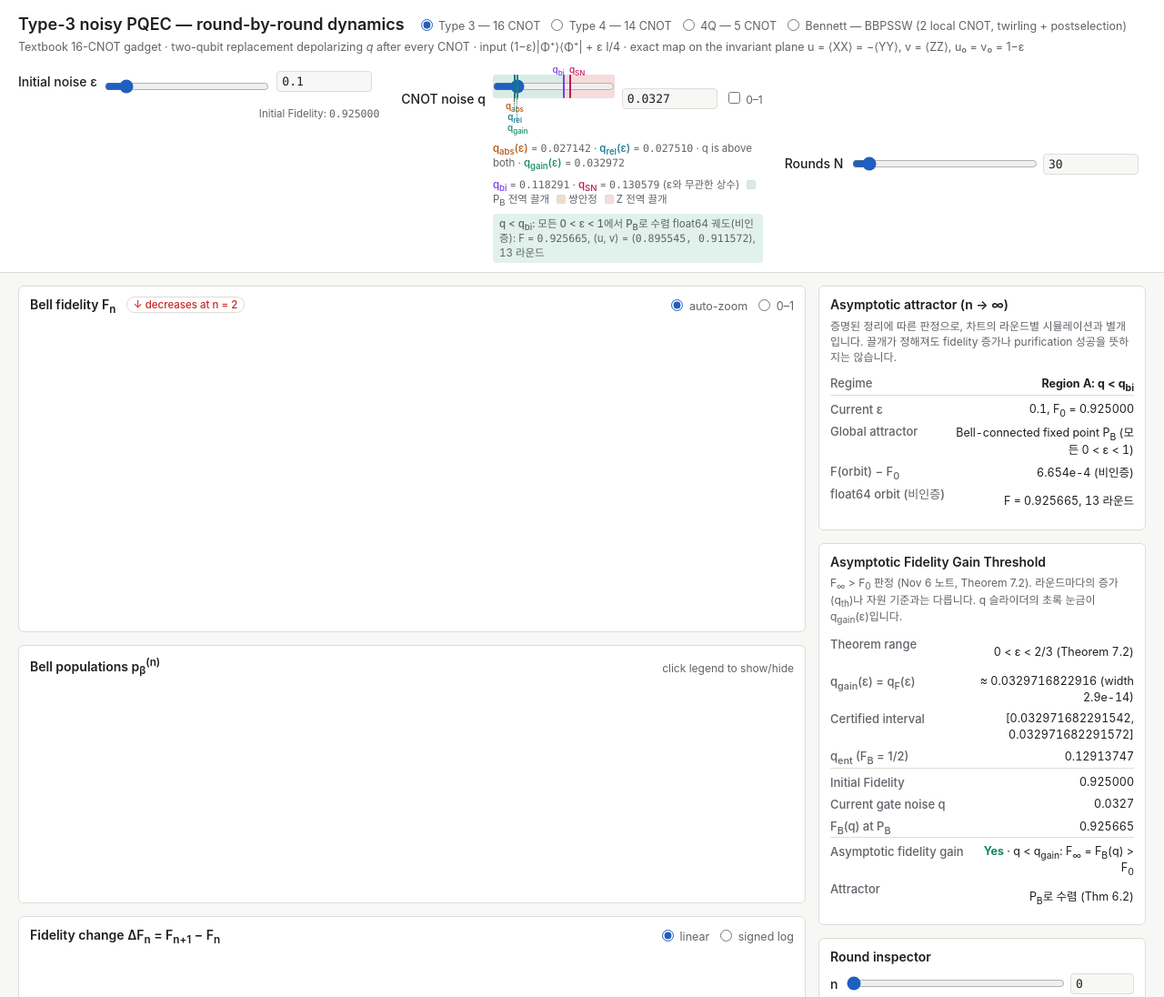
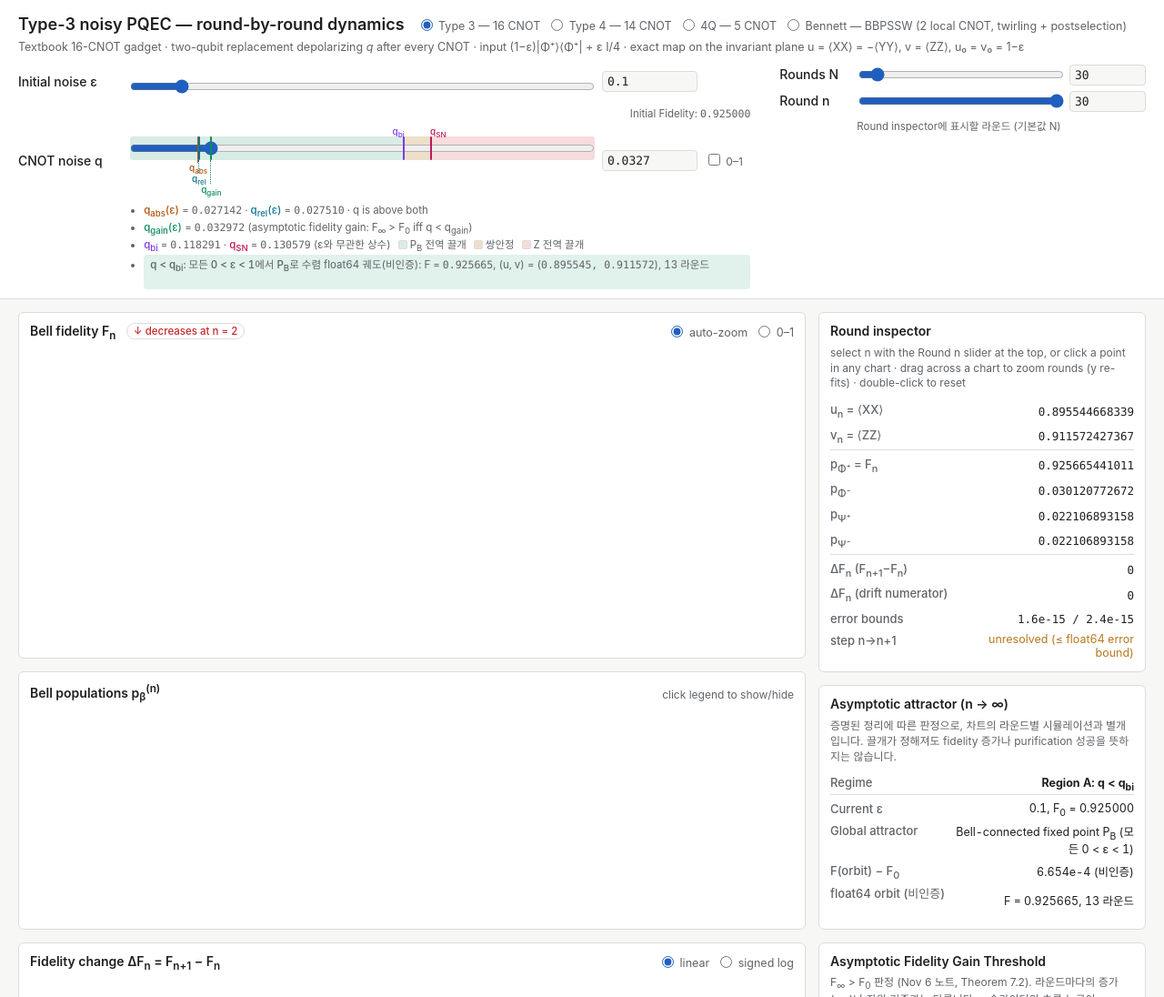
Before and after one commit to Han-JaeHoon/PQEC-Operational-Threshold, a website built with Vite: page interactive/type3-dynamics/index.html in a window 1280 px wide. Shown: the top 1096 px of the page at 91% size. Built offline with nearby package versions, Linux system fonts and the light colour scheme; what uplot would draw is missing.

Commit message:
Interactive simulator: split the header 2:1 and widen the eps and q sliders
- Left (2/3): the eps slider above the q slider, both full width with the
  same start and length; the q thresholds listed as items below q
- Right (1/3): Rounds N above a Round n slider for the inspector, which
  starts at N and follows N while it is there
- Move the Round inspector panel to the top of the side column and drop
  its own n slider

```diff
--- a/interactive/type3-dynamics/index.html
+++ b/interactive/type3-dynamics/index.html
@@ -29,6 +29,7 @@
       </p>
     </div>
     <div class="controls">
+      <div class="controls-main">
       <div class="ctl ctl-eps">
         <label for="eps-num">Initial noise ε</label>
         <div id="eps-wrap" class="range-wrap">
@@ -40,7 +41,7 @@
         <input id="eps-num" type="number" min="0" max="1" step="0.001" value="0.1" />
         <p class="qth-line f0-line" title="F₀ = 1 − 3ε/4 for (1−ε)|Φ⁺⟩⟨Φ⁺| + ε I/4">Initial Fidelity: <span id="f0" class="num"></span></p>
       </div>
-      <div class="ctl">
+      <div class="ctl ctl-q">
         <label for="q-num">CNOT noise q</label>
         <div id="q-wrap" class="range-wrap">
           <div class="qbands" aria-hidden="true">
@@ -59,14 +60,26 @@
         </div>
         <input id="q-num" type="number" min="0" max="1" step="0.0001" value="0.0327" />
         <label class="chk"><input id="q-full" type="checkbox" /> 0–1</label>
-        <p id="q-thresholds" class="qth-line"></p>
-        <p id="q-const" class="qth-line"></p>
-        <p id="q-regime" class="qth-line regime"></p>
+        <ul class="qth-list">
+          <li id="q-thresholds" class="qth-line"></li>
+          <li id="q-gain-line" class="qth-line"></li>
+          <li id="q-const" class="qth-line"></li>
+          <li id="q-regime" class="qth-line regime"></li>
+        </ul>
       </div>
-      <div class="ctl">
-        <label for="n-num">Rounds N</label>
-        <input id="n-range" type="range" min="1" max="500" step="1" value="30" />
-        <input id="n-num" type="number" min="1" max="500" step="1" value="30" />
+      </div>
+      <div class="controls-side">
+        <div class="ctl">
+          <label for="n-num">Rounds N</label>
+          <input id="n-range" type="range" min="1" max="500" step="1" value="30" />
+          <input id="n-num" type="number" min="1" max="500" step="1" value="30" />
+        </div>
+        <div class="ctl">
+          <label for="sel-num" title="round shown in the Round inspector">Round n</label>
+          <input id="sel-range" type="range" min="0" max="30" step="1" value="30" />
+          <input id="sel-num" type="number" min="0" max="30" step="1" value="30" />
+          <p class="qth-line">Round inspector에 표시할 라운드 (기본값 N)</p>
+        </div>
       </div>
     </div>
   </header>
@@ -104,6 +117,11 @@
     </section>
 
     <aside class="side">
+      <div class="panel">
+        <div class="panel-head"><h2>Round inspector</h2></div>
+        <p class="hint">select n with the Round n slider at the top, or click a point in any chart · drag across a chart to zoom rounds (y re-fits) · double-click to reset</p>
+        <table id="inspector" class="kv"></table>
+      </div>
       <div id="attractor-panel" class="panel">
         <div class="panel-head"><h2>Asymptotic attractor (n → ∞)</h2></div>
         <p class="hint">증명된 정리에 따른 판정으로, 차트의 라운드별 시뮬레이션과 별개입니다. 끌개가 정해져도 fidelity 증가나 purification 성공을 뜻하지는 않습니다.</p>
@@ -113,16 +131,6 @@
         <div class="panel-head"><h2>Asymptotic Fidelity Gain Threshold</h2></div>
         <p class="hint">F<sub>∞</sub> &gt; F<sub>0</sub> 판정 (Nov 6 노트, Theorem 7.2). 라운드마다의 증가(q<sub>th</sub>)나 자원 기준과는 다릅니다. q 슬라이더의 초록 눈금이 q<sub>gain</sub>(ε)입니다.</p>
         <table id="gain" class="kv"></table>
-      </div>
-      <div class="panel">
-        <div class="panel-head"><h2>Round inspector</h2></div>
-        <div class="ctl ctl-inline">
-          <label for="sel-num">n</label>
-          <input id="sel-range" type="range" min="0" max="30" step="1" value="0" />
-          <input id="sel-num" type="number" min="0" max="30" step="1" value="0" />
-        </div>
-        <p class="hint">or click a point in any chart · drag across a chart to zoom rounds (y re-fits) · double-click to reset</p>
-        <table id="inspector" class="kv"></table>
       </div>
       <div class="panel">
         <div class="panel-head"><h2>Summary (rounds 0…N)</h2></div>
--- a/interactive/type3-dynamics/src/main.ts
+++ b/interactive/type3-dynamics/src/main.ts
@@ -73,7 +73,8 @@ const state = {
   eps: 0.1,
   q: 0.0327,
   N: 30,
-  sel: 0,
+  /** Round shown in the inspector; starts at N and follows N while it is there. */
+  sel: 30,
   qFull: false,
   fAxis: "auto" as "auto" | "fixed",
   dAxis: "lin" as "lin" | "asinh",
@@ -101,10 +102,11 @@ const precWarn = $<HTMLParagraphElement>("precision-warn");
 const timing = $<HTMLSpanElement>("timing");
 const qMarkAbs = $<HTMLSpanElement>("qmark-abs");
 const qMarkRel = $<HTMLSpanElement>("qmark-rel");
-const qThLine = $<HTMLParagraphElement>("q-thresholds");
+const qThLine = $<HTMLElement>("q-thresholds");
+const qGainLine = $<HTMLElement>("q-gain-line");
 const qWrap = $<HTMLDivElement>("q-wrap");
-const qConstLine = $<HTMLParagraphElement>("q-const");
-const qRegimeLine = $<HTMLParagraphElement>("q-regime");
+const qConstLine = $<HTMLElement>("q-const");
+const qRegimeLine = $<HTMLElement>("q-regime");
 const f0El = $<HTMLSpanElement>("f0");
 const epsMark = $<HTMLSpanElement>("epsmark");
 const attractorPanel = $<HTMLDivElement>("attractor-panel");
@@ -507,12 +509,15 @@ function renderSummary() {
 }
 
 /** q_gain(eps) clause of the threshold line (Nov 6 note); the panel has the full certificate. */
-function gainClause(): string {
-  if (state.proto === "bbpssw") return "";
-  const b = qGainBracket(state.proto, state.eps);
-  return b
-    ? ` · <b class="k-gain">q<sub>gain</sub>(ε)</b> = <span class="num">${((b.lo + b.hi) / 2).toFixed(6)}</span>`
-    : ` · <b class="k-gain">q<sub>gain</sub></b>: 0 &lt; ε &lt; 2/3에서만`;
+function renderGainLine() {
+  const id = state.proto;
+  qGainLine.hidden = id === "bbpssw";
+  if (id === "bbpssw") return;
+  const b = qGainBracket(id, state.eps);
+  qGainLine.innerHTML = b
+    ? `<b class="k-gain">q<sub>gain</sub>(ε)</b> = <span class="num">${((b.lo + b.hi) / 2).toFixed(6)}</span>` +
+      ` (asymptotic fidelity gain: F<sub>∞</sub> &gt; F<sub>0</sub> iff q &lt; q<sub>gain</sub>)`
+    : `<b class="k-gain">q<sub>gain</sub></b>: 0 &lt; ε &lt; 2/3에서만 정의`;
 }
 
 /** Analytic q_abs / q_rel (calculation notes) as ticks on the q slider + one text line. */
@@ -520,9 +525,10 @@ function renderThresholds() {
   if (state.proto === "bbpssw") {
     qMarkAbs.hidden = qMarkRel.hidden = true;
     qThLine.textContent = "BBPSSW: threshold 미표시";
+    renderGainLine();
     return;
   }
-  const gain = gainClause();
+  renderGainLine();
   const p = PROTOCOLS[state.proto];
   const a = p.qAbs(state.eps);
   const r = p.qRel(state.eps);
@@ -539,7 +545,6 @@ function renderThresholds() {
         `defined only for entangled input, ${p.absDomain}`
       : `<b class="k-abs">q<sub>abs</sub></b> defined only for ${p.absDomain}, ` +
         `<b class="k-rel">q<sub>rel</sub></b> only for ${p.relDomain}`;
-    qThLine.innerHTML += gain;
     return;
   }
   if (!absOk) {
@@ -547,14 +552,14 @@ function renderThresholds() {
     qThLine.innerHTML =
       `<b class="k-abs">q<sub>abs</sub></b>: defined only for ${p.absDomain} · ` +
       `<b class="k-rel">q<sub>rel</sub>(ε)</b> = <span class="num">${r.toFixed(6)}</span> · ` +
-      `q is ${state.q < r ? "below" : "above"} q<sub>rel</sub>` + gain;
+      `q is ${state.q < r ? "below" : "above"} q<sub>rel</sub>`;
     return;
   }
   const where = state.q < a ? "below both" : state.q < r ? "between q<sub>abs</sub> and q<sub>rel</sub>" : "above both";
   qThLine.innerHTML =
     `<b class="k-abs">q<sub>abs</sub>(ε)</b> = <span class="num">${a.toFixed(6)}</span> · ` +
     `<b class="k-rel">q<sub>rel</sub>(ε)</b> = <span class="num">${r.toFixed(6)}</span> · ` +
-    `q is ${where}` + gain;
+    `q is ${where}`;
 }
 
 /** The float64 orbit limit of the current (protocol, eps, q), once renderRegime has computed it. */
@@ -762,10 +767,12 @@ function setSelected(n: number) {
 }
 
 function setN(n: number) {
+  // the inspected round stays on the last round while it is there; otherwise it keeps its value
+  const follow = state.sel === state.N;
   state.N = clamp(Math.round(n), 1, MAX_N);
   nRange.value = nNum.value = String(state.N);
   selRange.max = selNum.max = String(state.N);
-  if (state.sel > state.N) setSelected(state.N);
+  if (follow || state.sel > state.N) setSelected(state.N);
   schedule(true);
 }
 
--- a/interactive/type3-dynamics/src/style.css
+++ b/interactive/type3-dynamics/src/style.css
@@ -74,11 +74,24 @@ h1 { font-size: 18px; margin: 0 0 4px; font-weight: 600; }
 h2 { font-size: 14px; margin: 0; font-weight: 600; }
 .conv { margin: 0 0 10px; color: var(--muted); font-size: 12.5px; }
 
+/* header: eps and q on the wide left (2), N and the inspected round n on the right (1) */
 .controls {
   display: grid;
-  grid-template-columns: repeat(3, minmax(0, 1fr));
-  gap: 10px 24px;
+  grid-template-columns: minmax(0, 2fr) minmax(0, 1fr);
+  gap: 10px 32px;
 }
+.controls-main, .controls-side { display: grid; gap: 6px; align-content: start; min-width: 0; }
+/* same columns in both rows, so the eps and q sliders have the same length and start */
+.controls-main .ctl { grid-template-columns: 8.2em minmax(0, 1fr) 7.5em 3.6em; }
+.controls-side .ctl { grid-template-columns: 5.5em minmax(0, 1fr) 6em; }
+.qth-list {
+  grid-column: 2 / -1;
+  margin: 0;
+  padding-left: 1.1em;
+  display: grid;
+  gap: 3px;
+}
+.qth-list li::marker { color: var(--muted); }
 .ctl {
   display: grid;
   grid-template-columns: auto 1fr 7.5em auto;
@@ -153,7 +166,7 @@ h2 { font-size: 14px; margin: 0; font-weight: 600; }
 #q-wrap { margin-bottom: 44px; }
 /* subscripts must not change the height of a threshold line; two lines are always reserved */
 .qth-line :is(sub, sup) { line-height: 0; }
-#q-thresholds { min-height: calc(2 * 1.4em); }
+#q-thresholds { min-height: calc(1.4em); }
 #q-regime { min-height: calc(2 * 1.4em + 6px); }
 /* protocol constants q_bi, q_SN: full-height lines over three tinted regime bands */
 .qbands {
@@ -333,6 +346,6 @@ table.kv tr.sep th, table.kv tr.sep td { border-top: 1px solid var(--border); pa
 .u-over { cursor: crosshair; }
 
 @media (max-width: 1100px) {
-  .controls { grid-template-columns: 1fr; }
+  .controls { grid-template-columns: minmax(0, 1fr); }
   .layout { grid-template-columns: minmax(0, 1fr); }
 }
```
